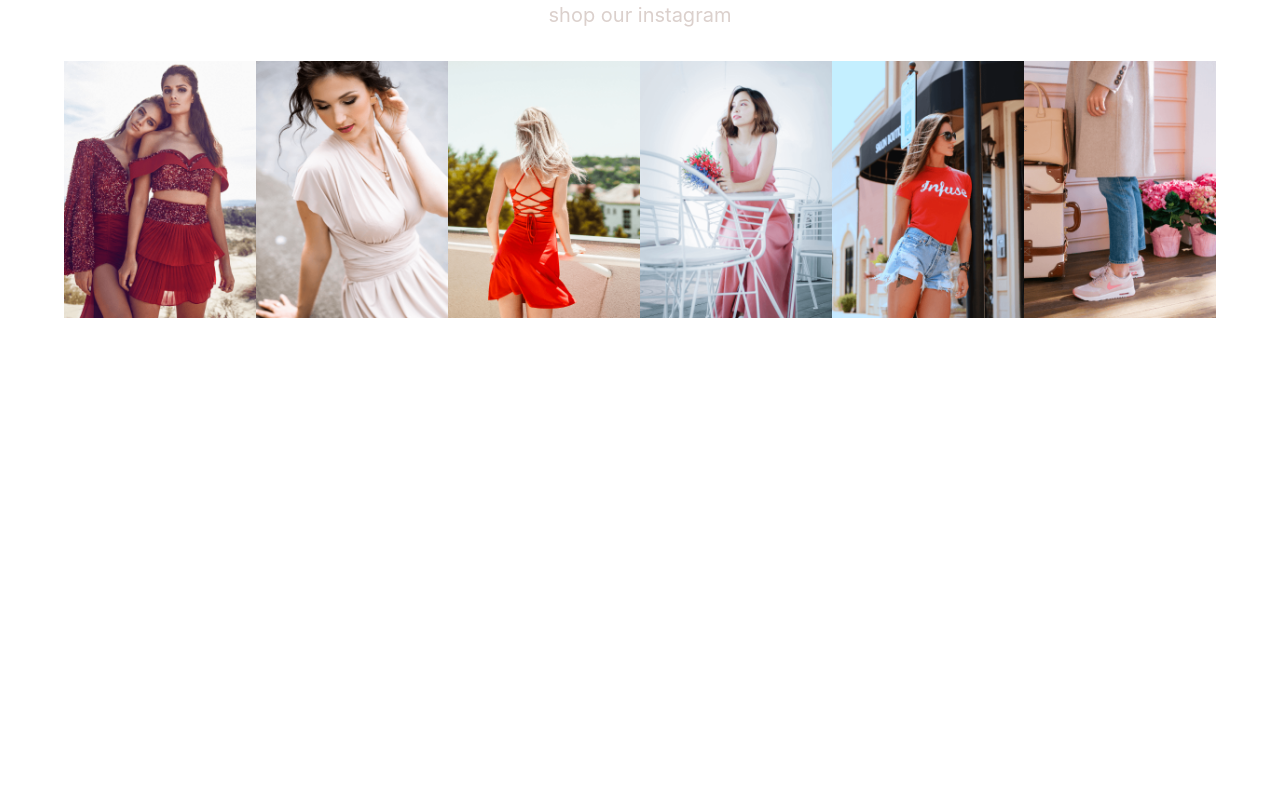
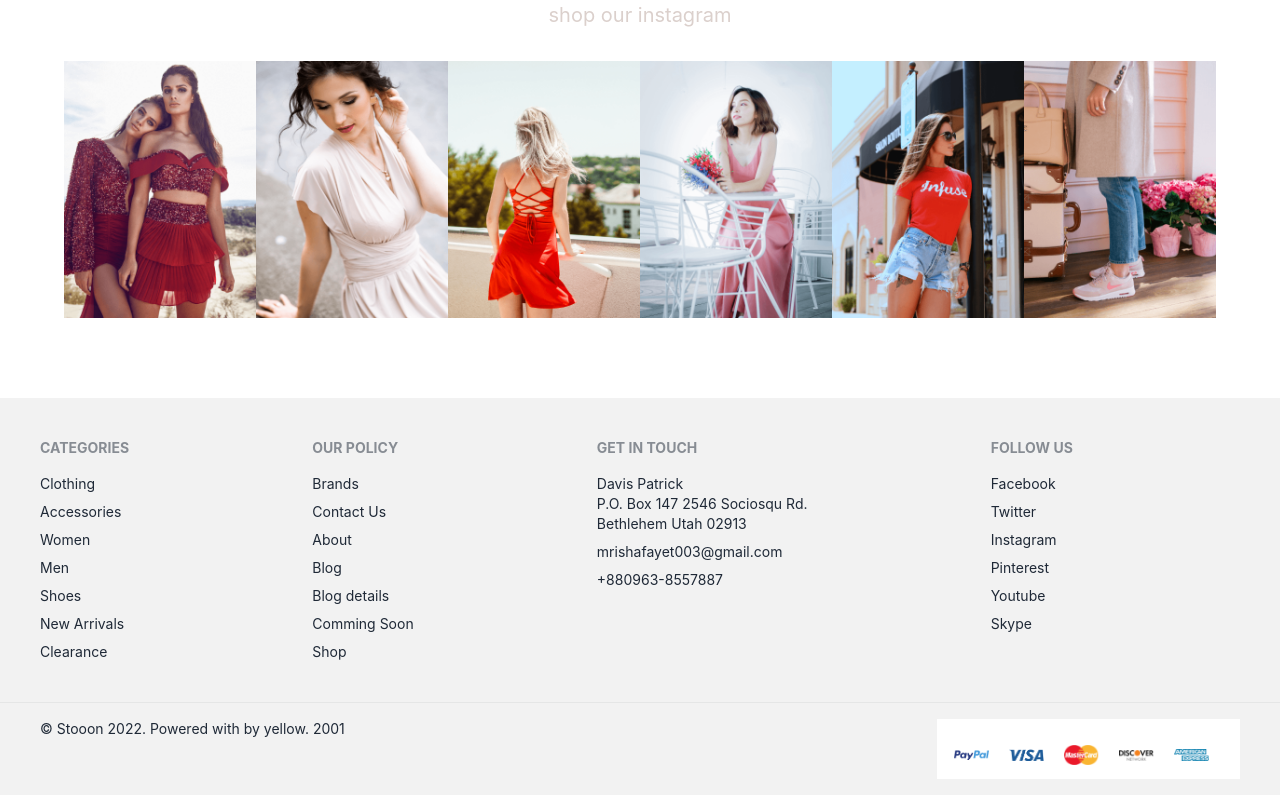
Before and after one commit to devSafayet/stooon-fashion-shop-client-side, a React (Create React App) app: page / in a window 1280 px wide. Shown: the part 6638-7433 px from the top of the page. Before the commit the page ends 7036 px from the top, so only its background shows below. Built offline with nearby package versions, Linux system fonts and the light colour scheme; no server answers.

Commit message:
footer sections added

```diff
--- a/src/App.js
+++ b/src/App.js
@@ -1,6 +1,7 @@
 import Header from './Components/Shared/Header/Header';
 import Home from './Components/Home/Home/Home';
 import { Route, Routes } from 'react-router';
+import Footer from './Components/Shared/Footer/Footer';
 
 function App() {
   return (
@@ -9,6 +10,7 @@ function App() {
       <Routes>
         <Route path="/" element={<Home />} />
       </Routes>
+      <Footer />
     </div>
   );
 }
--- a/src/Components/Shared/Footer/Footer.js
+++ b/src/Components/Shared/Footer/Footer.js
@@ -1,9 +1,61 @@
 import React from 'react';
+import img from '../../../images/footer.png';
 
 const Footer = () => {
     return (
         <div>
+            <footer className="footer p-10 bg-base-200 text-base-content">
+                <div>
+                    <span className="footer-title">CATEGORIES</span>
+                    <a className="link link-hover">Clothing</a>
+                    <a className="link link-hover">Accessories</a>
+                    <a className="link link-hover">Women</a>
+                    <a className="link link-hover">Men</a>
+                    <a className="link link-hover">Shoes</a>
+                    <a className="link link-hover">New Arrivals</a>
+                    <a className="link link-hover">Clearance</a>
+                </div>
+                <div>
+                    <span className="footer-title">OUR POLICY</span>
+                    <a className="link link-hover">Brands</a>
+                    <a className="link link-hover">Contact Us</a>
+                    <a className="link link-hover">About</a>
+                    <a className="link link-hover">Blog</a>
+                    <a className="link link-hover">Blog details</a>
+                    <a className="link link-hover">Comming Soon</a>
+                    <a className="link link-hover">Shop</a>
+                </div>
+                <div>
+                    <span className="footer-title">GET IN TOUCH</span>
+                    <a className="link link-hover">Davis Patrick <br />
+                        P.O. Box 147 2546 Sociosqu Rd. <br />
+                        Bethlehem Utah 02913</a>
+                    <a className="link link-hover">mrishafayet003@gmail.com</a>
+                    <a className="link link-hover">+880963-8557887</a>
 
+                </div>
+                <div>
+                    <span className="footer-title">FOLLOW US</span>
+                    <a className="link link-hover"> Facebook</a>
+                    <a className="link link-hover"> Twitter</a>
+                    <a className="link link-hover"> Instagram</a>
+                    <a className="link link-hover"> Pinterest</a>
+                    <a className="link link-hover">Youtube</a>
+                    <a className="link link-hover">Skype</a>
+
+                </div>
+
+            </footer>
+            <footer className="footer px-10 py-4 border-t bg-base-200 text-base-content border-base-300">
+                <div className="items-center grid-flow-col">
+                    <p> &copy; Stooon 2022. Powered with  by <span classNameName='text-yellow-500'>yellow</span>. 2001</p>
+                </div>
+                <div className="md:place-self-center md:justify-self-end">
+                    <div className="grid grid-flow-col gap-4">
+                        <img src={img} alt="" />
+                    </div>
+                </div>
+            </footer>
         </div>
     );
 };
```
Also changed, not shown: src/images/footer.png (added).
